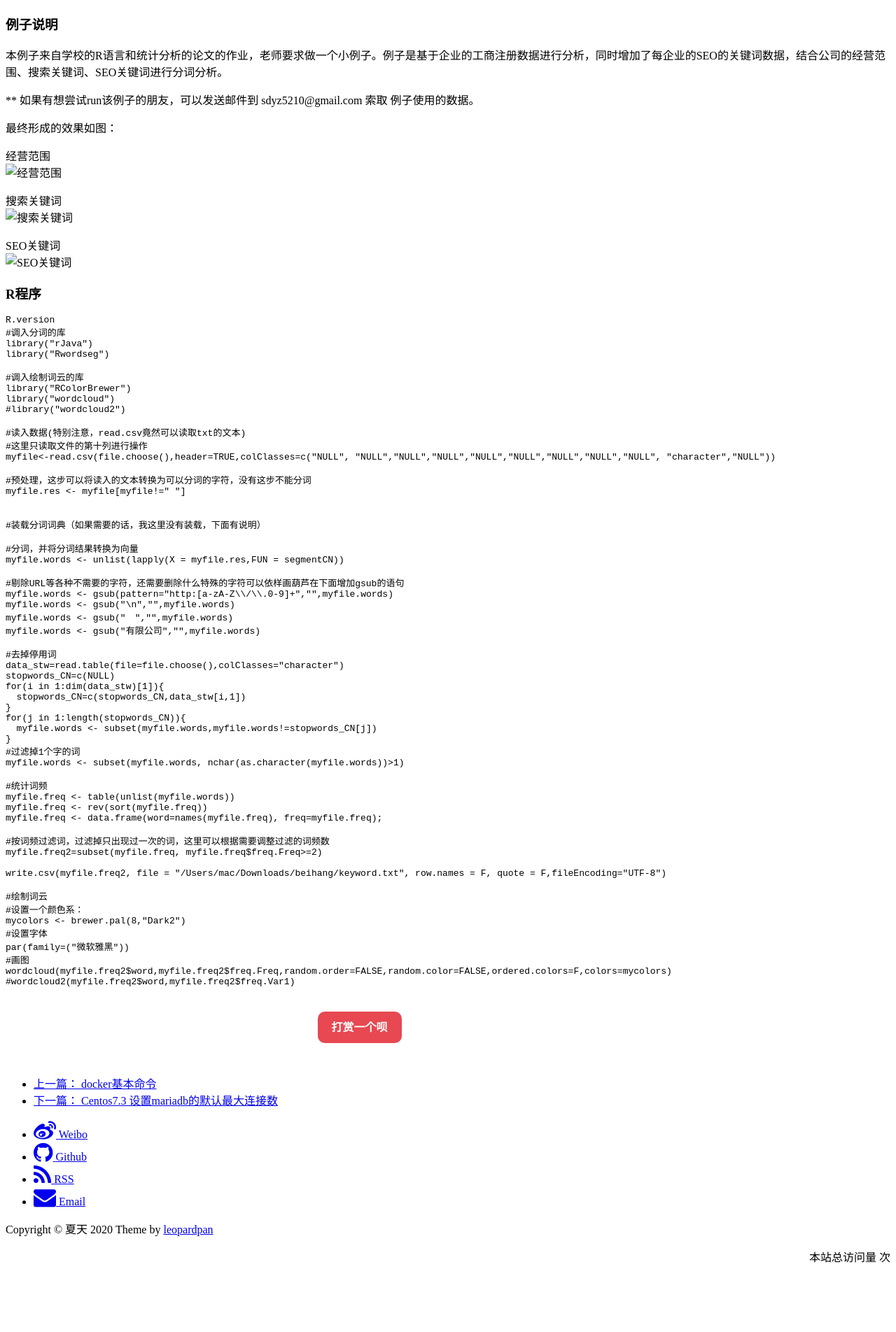
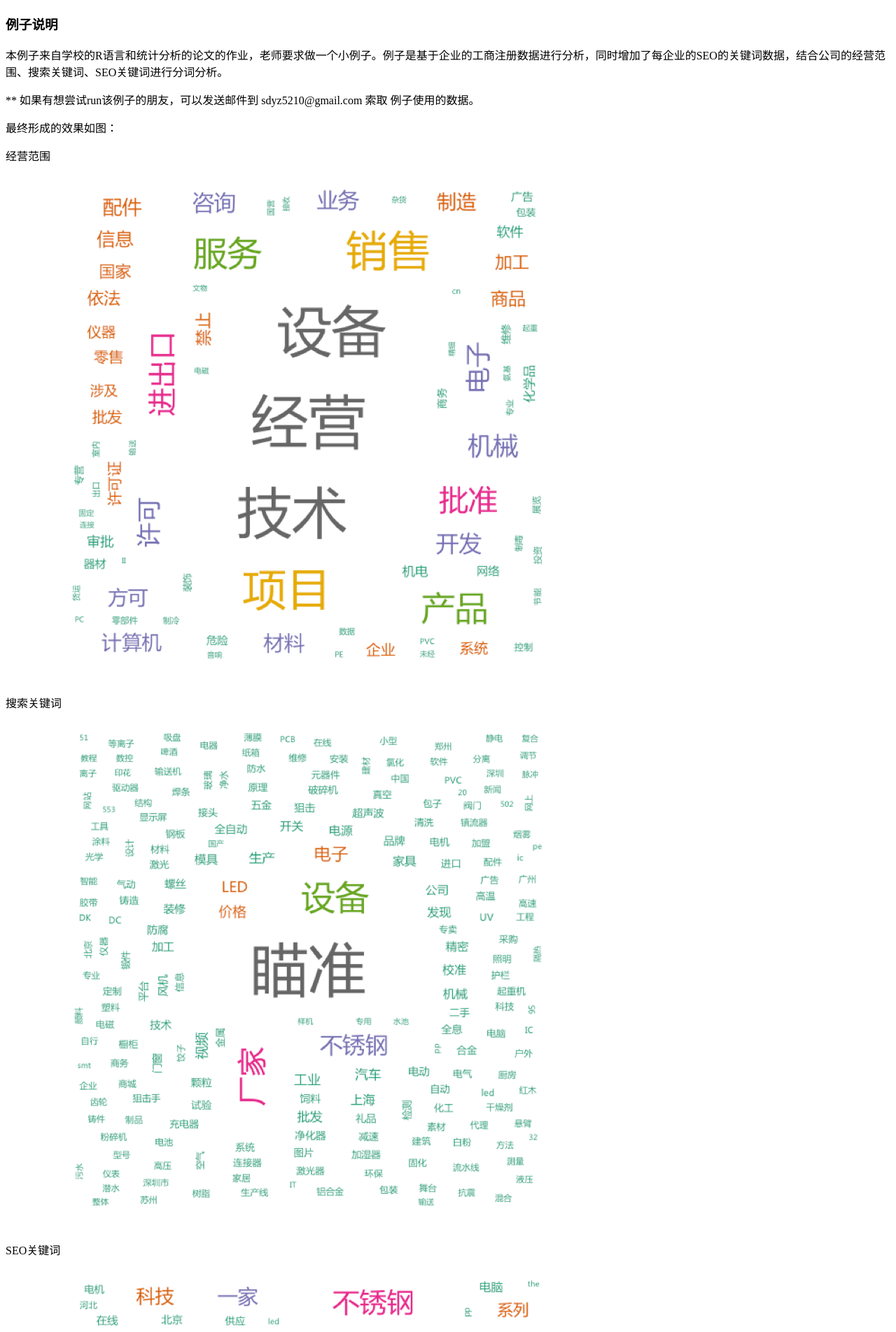
Before and after one commit to sdyz5210/sdyz5210.github.io, a Jekyll site: the page built from _posts/2017/2017-10-17-wordcloud-use-R.md, in a window 1280 px wide. Shown: the part 1045-2949 px from the top of the page at 70% size. Built offline with Jekyll 4.4.1, drawn with Linux system fonts in a browser that asks for light colours; nearby versions of some CDN libraries; comment, search, counter and statistics services are not loaded; before the commit the page ends 2861 px from its top, so only the background shows below that.

Commit message:
fix:图片显示路径问题

```diff
--- a/_posts/2017/2017-10-17-wordcloud-use-R.md
+++ b/_posts/2017/2017-10-17-wordcloud-use-R.md
@@ -23,13 +23,13 @@ tags: R
 最终形成的效果如图：
 
 经营范围
-![经营范围](../images/posts/R_wordcloud_1.png)
+![经营范围](../../../../images/posts/R_wordcloud_1.png)
 
 搜索关键词
-![搜索关键词](../images/posts/R_wordcloud_2.png)
+![搜索关键词](../../../../images/posts/R_wordcloud_2.png)
 
 SEO关键词
-![SEO关键词](../images/posts/R_wordcloud_3.png)
+![SEO关键词](../../../../images/posts/R_wordcloud_3.png)
 
 ### R程序
 
```
